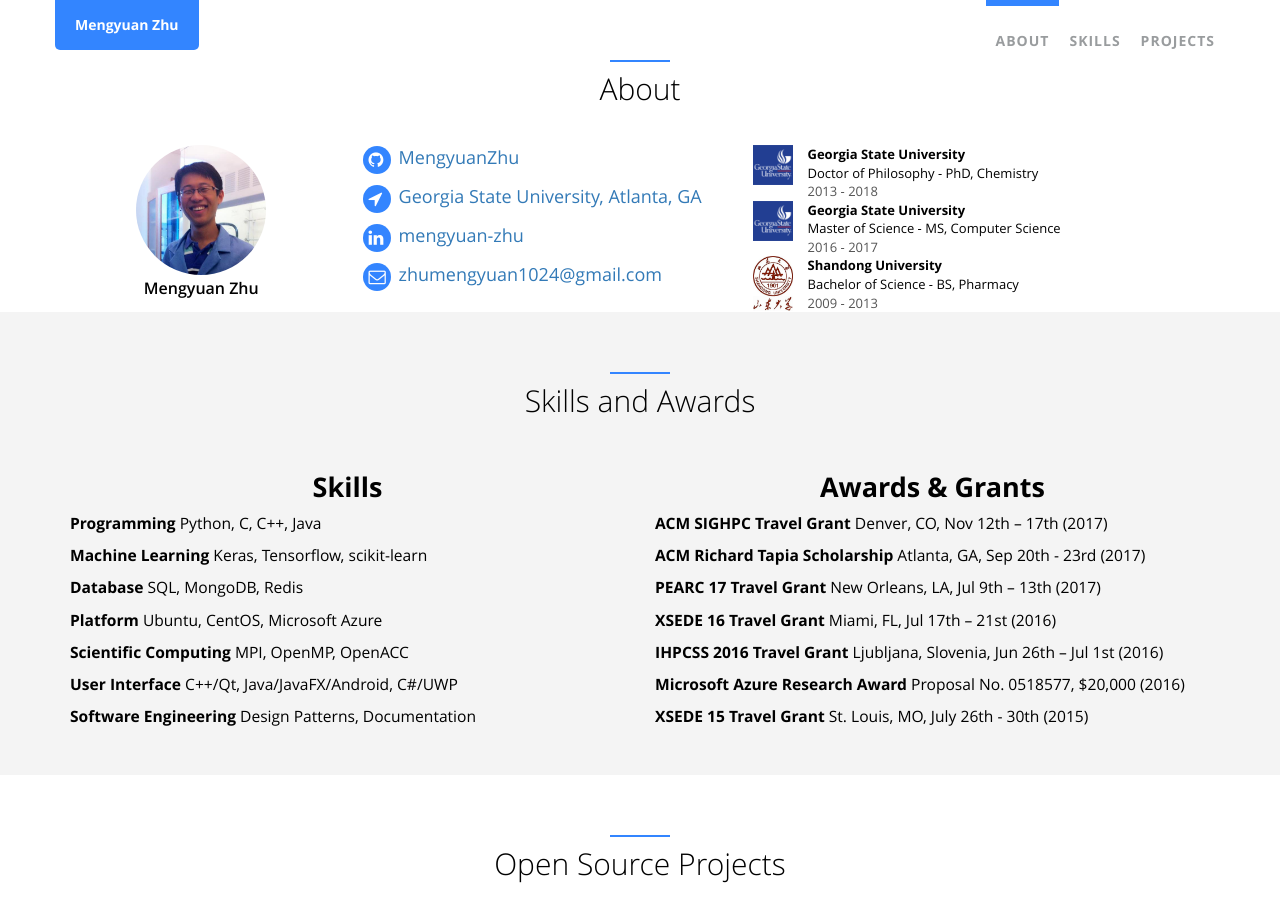
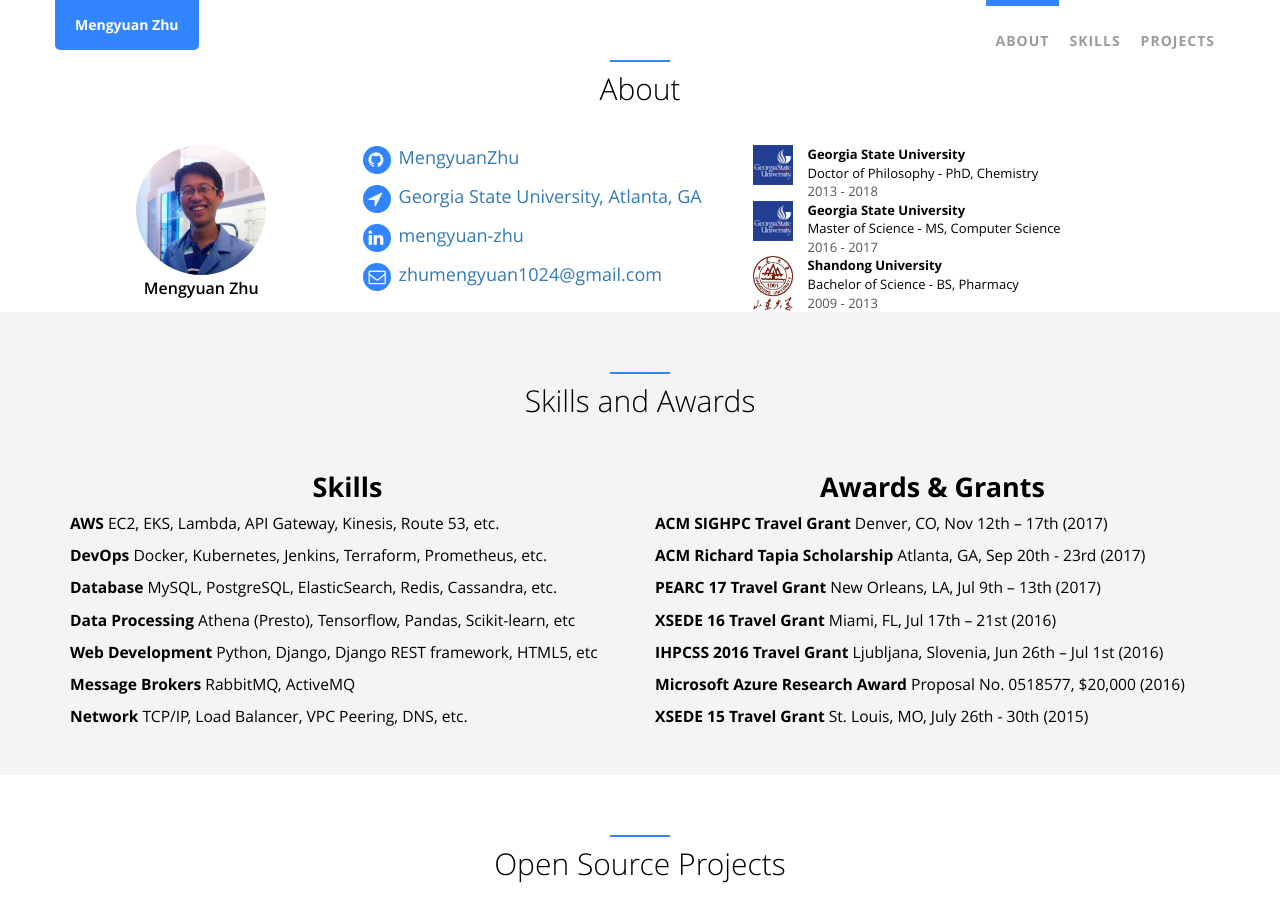
Before and after one commit to MengyuanZhu/MengyuanZhu.github.io, a Jekyll site: the page built from index.html, in a window 1280 px wide and 900 px high. Built offline with Jekyll 4.4.1, drawn with Linux system fonts in a browser that asks for light colours.

Commit message:
Update skills.yml

```diff
--- a/_data/index/skills.yml
+++ b/_data/index/skills.yml
@@ -1,20 +1,20 @@
-- name: Programming
-  detail: Python, C, C++, Java
+- name: AWS
+  detail: EC2, EKS, Lambda, API Gateway, Kinesis, Route 53, etc.
 
-- name: Machine Learning
-  detail: Keras, Tensorflow, scikit-learn
+- name: DevOps
+  detail: Docker, Kubernetes, Jenkins, Terraform, Prometheus, etc.
 
 - name: Database
-  detail: SQL, MongoDB, Redis
+  detail: MySQL, PostgreSQL, ElasticSearch, Redis, Cassandra, etc.
 
-- name: Platform
-  detail: Ubuntu, CentOS, Microsoft Azure
+- name: Data Processing
+  detail: Athena (Presto), Tensorflow, Pandas, Scikit-learn, etc
 
-- name: Scientific Computing
-  detail: MPI, OpenMP, OpenACC
+- name: Web Development
+  detail: Python, Django, Django REST framework, HTML5, etc
 
-- name: User Interface
-  detail: C++/Qt, Java/JavaFX/Android, C#/UWP
+- name: Message Brokers
+  detail: RabbitMQ, ActiveMQ
 
-- name: Software Engineering
-  detail: Design Patterns, Documentation
+- name: Network
+  detail: TCP/IP, Load Balancer, VPC Peering, DNS, etc.
```
